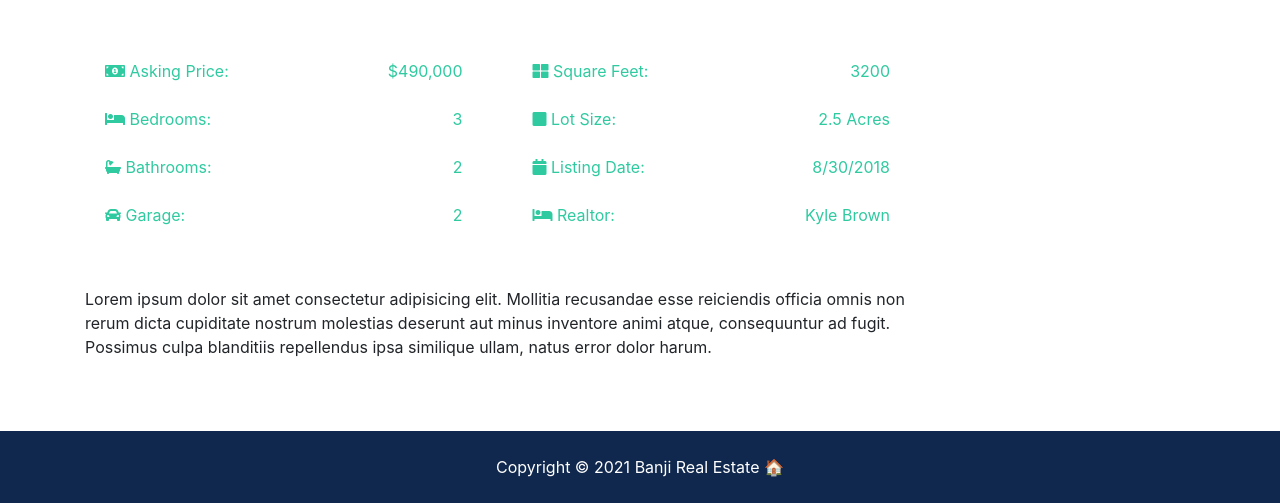
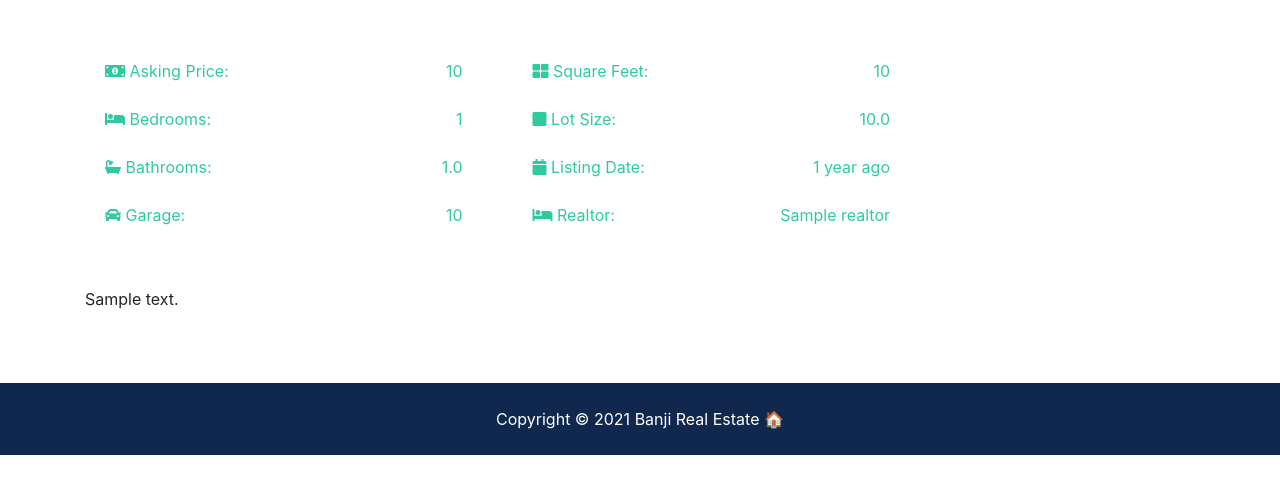
Before and after one commit to banji220/real_state_Django, a Django app: page /listings/1 in a window 1280 px wide. Shown: the part 1231-1734 px from the top of the page. After the commit the page ends 1686 px from the top, so only its background shows below. Run offline with Django 3.2, Linux system fonts and the light colour scheme; tables that the repository leaves empty hold one stand-in row (values such as "Sample post"); grey boxes marked "Sample" are stand-in pictures.

Commit message:
Completed single listing pages

```diff
--- a/templates/listings/listing.html
+++ b/templates/listings/listing.html
@@ -43,78 +43,90 @@
         />
         <!-- Thumbnails -->
         <div class="row mb-5 thumbs">
+        {% if listing.photo_1 %}
           <div class="col-md-2">
             <a
-              href="assets/img/homes/home-inside-1.jpg"
+              href="{{ listing.photo_1.url }}"
               data-lightbox="home-images"
             >
               <img
-                src="assets/img/homes/home-inside-1.jpg"
+                src="{{ listing.photo_1.url }}"
                 alt=""
                 class="img-fluid"
               />
             </a>
           </div>
+        {% endif %}
+        {% if listing.photo_2 %}
           <div class="col-md-2">
             <a
-              href="assets/img/homes/home-inside-2.jpg"
+              href="{{ listing.photo_2.url }}"
               data-lightbox="home-images"
             >
               <img
-                src="assets/img/homes/home-inside-2.jpg"
+                src="{{ listing.photo_2.url }}"
                 alt=""
                 class="img-fluid"
               />
             </a>
           </div>
+        {% endif %}
+        {% if listing.photo_3 %}
           <div class="col-md-2">
             <a
-              href="assets/img/homes/home-inside-3.jpg"
+              href="{{ listing.photo_3.url }}"
               data-lightbox="home-images"
             >
               <img
-                src="assets/img/homes/home-inside-3.jpg"
+                src="{{ listing.photo_3.url }}"
                 alt=""
                 class="img-fluid"
               />
             </a>
           </div>
+        {% endif %}
+        {% if listing.photo_4 %}
           <div class="col-md-2">
             <a
-              href="assets/img/homes/home-inside-4.jpg"
+              href="{{ listing.photo_4.url }}"
               data-lightbox="home-images"
             >
               <img
-                src="assets/img/homes/home-inside-4.jpg"
+                src="{{ listing.photo_4.url }}"
                 alt=""
                 class="img-fluid"
               />
             </a>
           </div>
+        {% endif %}
+        {% if listing.photo_5 %}
           <div class="col-md-2">
             <a
-              href="assets/img/homes/home-inside-5.jpg"
+              href="{{ listing.photo_5.url }}"
               data-lightbox="home-images"
             >
               <img
-                src="assets/img/homes/home-inside-5.jpg"
+                src="{{ listing.photo_5.url }}"
                 alt=""
                 class="img-fluid"
               />
             </a>
           </div>
+        {% endif %}
+        {% if listing.photo_6 %}
           <div class="col-md-2">
             <a
-              href="assets/img/homes/home-inside-6.jpg"
+              href="{{ listing.photo_6.url }}"
               data-lightbox="home-images"
             >
               <img
-                src="assets/img/homes/home-inside-6.jpg"
+                src="{{ listing.photo_6.url }}"
                 alt=""
                 class="img-fluid"
               />
             </a>
           </div>
+        {% endif %}
         </div>
         <!-- Fields -->
         <div class="row mb-5 fields">
@@ -122,19 +134,19 @@
             <ul class="list-group list-group-flush">
               <li class="list-group-item text-secondary">
                 <i class="fas fa-money-bill-alt"></i> Asking Price:
-                <span class="float-right">$490,000</span>
+                <span class="float-right">{{ listing.price|intcomma }}</span>
               </li>
               <li class="list-group-item text-secondary">
                 <i class="fas fa-bed"></i> Bedrooms:
-                <span class="float-right">3</span>
+                <span class="float-right">{{ listing.bedrooms }}</span>
               </li>
               <li class="list-group-item text-secondary">
                 <i class="fas fa-bath"></i> Bathrooms:
-                <span class="float-right">2</span>
+                <span class="float-right">{{ listing.bathrooms }}</span>
               </li>
               <li class="list-group-item text-secondary">
                 <i class="fas fa-car"></i> Garage:
-                <span class="float-right">2 </span>
+                <span class="float-right">{{ listing.garage }} </span>
               </li>
             </ul>
           </div>
@@ -142,19 +154,19 @@
             <ul class="list-group list-group-flush">
               <li class="list-group-item text-secondary">
                 <i class="fas fa-th-large"></i> Square Feet:
-                <span class="float-right">3200</span>
+                <span class="float-right">{{ listing.square_feet }}</span>
               </li>
               <li class="list-group-item text-secondary">
                 <i class="fas fa-square"></i> Lot Size:
-                <span class="float-right">2.5 Acres </span>
+                <span class="float-right">{{ listing.lot_size }}</span> </span>
               </li>
               <li class="list-group-item text-secondary">
                 <i class="fas fa-calendar"></i> Listing Date:
-                <span class="float-right">8/30/2018</span>
+                <span class="float-right">{{ listing.list_date|naturaltime }}</span>
               </li>
               <li class="list-group-item text-secondary">
                 <i class="fas fa-bed"></i> Realtor:
-                <span class="float-right">Kyle Brown </span>
+                <span class="float-right">{{ listing.realtor }} </span>
               </li>
             </ul>
           </div>
@@ -163,11 +175,7 @@
         <!-- Description -->
         <div class="row mb-5">
           <div class="col-md-12">
-            Lorem ipsum dolor sit amet consectetur adipisicing elit. Mollitia
-            recusandae esse reiciendis officia omnis non rerum dicta cupiditate
-            nostrum molestias deserunt aut minus inventore animi atque,
-            consequuntur ad fugit. Possimus culpa blanditiis repellendus ipsa
-            similique ullam, natus error dolor harum.
+            {{ listing.description }}
           </div>
         </div>
       </div>
@@ -175,12 +183,12 @@
         <div class="card mb-3">
           <img
             class="card-img-top"
-            src="assets/img/realtors/kyle.jpg"
-            alt="Seller of the month"
+            src="{{ listing.realtor.photo.url }}"
+            alt=""
           />
           <div class="card-body">
             <h5 class="card-title">Property Realtor</h5>
-            <h6 class="text-secondary">Kyle Brown</h6>
+            <h6 class="text-secondary">{{ listing.realtor }}</h6>
           </div>
         </div>
         <button
```
